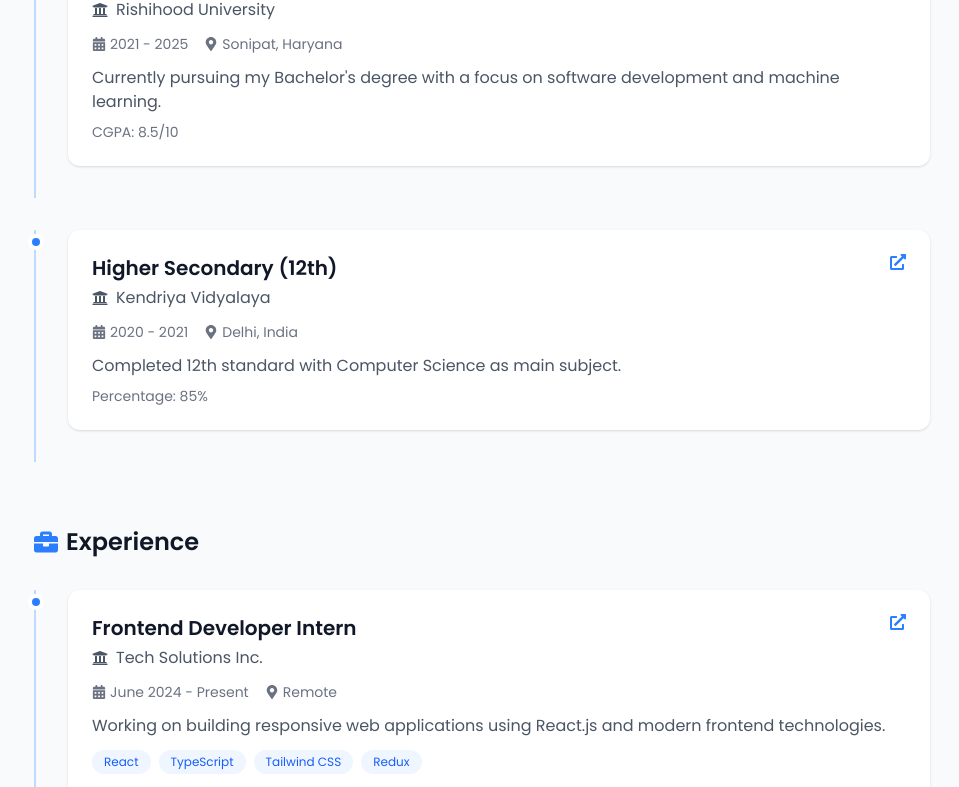
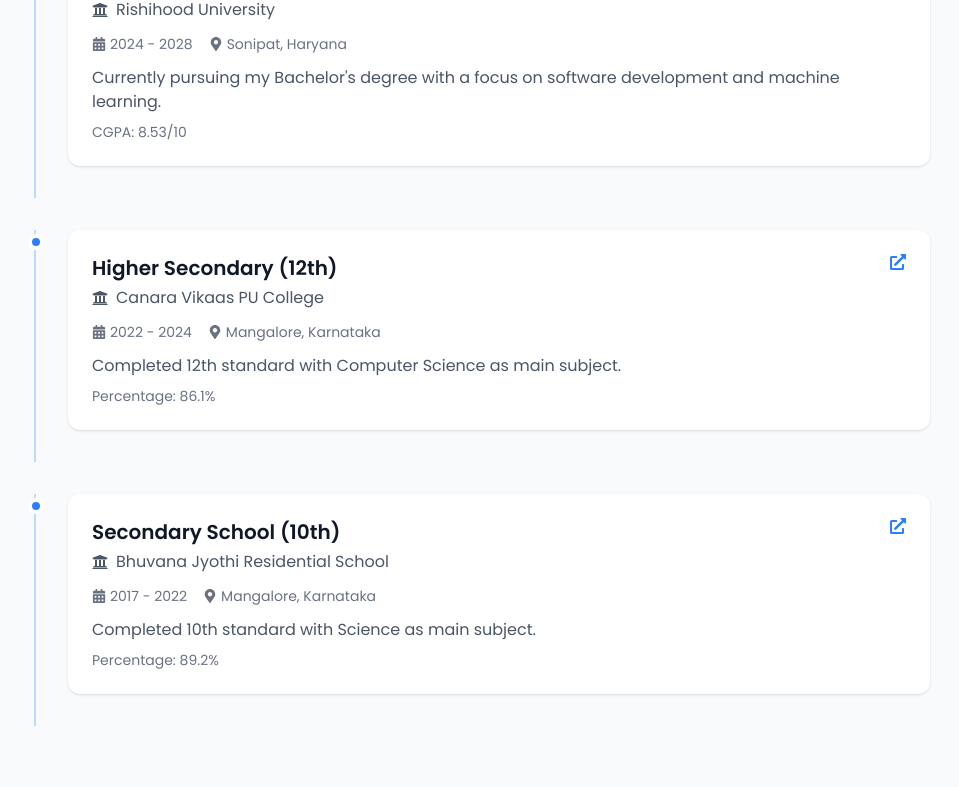
Before and after one commit to sankalpmtellur/Portfolio, a React (Vite) app: page /education in a window 1280 px wide. Shown: the part 438-1225 px from the top of the page, without its empty margins (158-1117 px from the left). Built offline with nearby package versions, Linux system fonts and the light colour scheme.

Commit message:
Updated Education page

```diff
--- a/src/components/Education.jsx
+++ b/src/components/Education.jsx
@@ -8,22 +8,33 @@ export default function Education() {
       type: 'education',
       title: 'B.Tech in Computer Science',
       institution: 'Rishihood University',
-      period: '2021 - 2025',
+      period: '2024 - 2028',
       location: 'Sonipat, Haryana',
       description: 'Currently pursuing my Bachelor\'s degree with a focus on software development and machine learning.',
-      gpa: 'CGPA: 8.5/10',
-      link: 'https://www.rishihood.edu.in/'
+      gpa: 'CGPA: 8.53/10',
+      link: 'https://rishihood.edu.in/'
     },
     {
       id: 2,
       type: 'education',
       title: 'Higher Secondary (12th)',
-      institution: 'Kendriya Vidyalaya',
-      period: '2020 - 2021',
-      location: 'Delhi, India',
+      institution: 'Canara Vikaas PU College',
+      period: '2022 - 2024',
+      location: 'Mangalore, Karnataka',
       description: 'Completed 12th standard with Computer Science as main subject.',
-      gpa: 'Percentage: 85%',
-      link: '#'
+      gpa: 'Percentage: 86.1%',
+      link: 'https://canaravikaas.in/'
+    },
+    {
+      id: 3,
+      type: 'education',
+      title: 'Secondary School (10th)',
+      institution: 'Bhuvana Jyothi Residential School',
+      period: '2017 - 2022',
+      location: 'Mangalore, Karnataka',
+      description: 'Completed 10th standard with Science as main subject.',
+      gpa: 'Percentage: 89.2%',
+      link: 'https://bhuvanajyothi.edu.in/'
     }
   ];
 
@@ -31,13 +42,13 @@ export default function Education() {
     {
       id: 1,
       type: 'experience',
-      title: 'Frontend Developer Intern',
-      company: 'Tech Solutions Inc.',
-      period: 'June 2024 - Present',
+      title: 'Software Developer Intern',
+      company: 'Agroedge',
+      period: 'May 2025 - July 2025',
       location: 'Remote',
-      description: 'Working on building responsive web applications using React.js and modern frontend technologies.',
-      technologies: ['React', 'TypeScript', 'Tailwind CSS', 'Redux'],
-      link: '#'
+      description: 'Working on building responsive web applications using Typescript and modern frontend technologies.',
+      technologies: ['React', 'TypeScript', 'Tailwind CSS', 'Supabase'],
+      link: 'https://www.agroedge.in/',
     }
   ];
 
--- a/src/components/Hero.jsx
+++ b/src/components/Hero.jsx
@@ -1,6 +1,6 @@
 import { motion } from "framer-motion";
 import Typewriter from "typewriter-effect";
-import { FaGithub, FaArrowRight, FaInstagram } from "react-icons/fa";
+import { FaGithub, FaArrowRight, FaInstagram, FaLinkedin } from "react-icons/fa";
 import { SiLeetcode, SiX } from "react-icons/si";
 import image from "../assets/sankalp.webp";
 
@@ -10,6 +10,7 @@ export default function Hero() {
         { icon: <FaInstagram className="text-pink-600" />, url: "https://www.instagram.com/sankalp_m_tellur/" },
         { icon: <SiLeetcode className="text-[#f89f1b]" />, url: "https://leetcode.com/sankalpmtellur/" },
         { icon: <SiX className="text-black" />, url: "https://x.com/sankalpmtellur" },
+        { icon: <FaLinkedin className="text-blue-700" />, url: "https://www.linkedin.com/in/sankalpmt/" },
     ];
 
     return (
```
